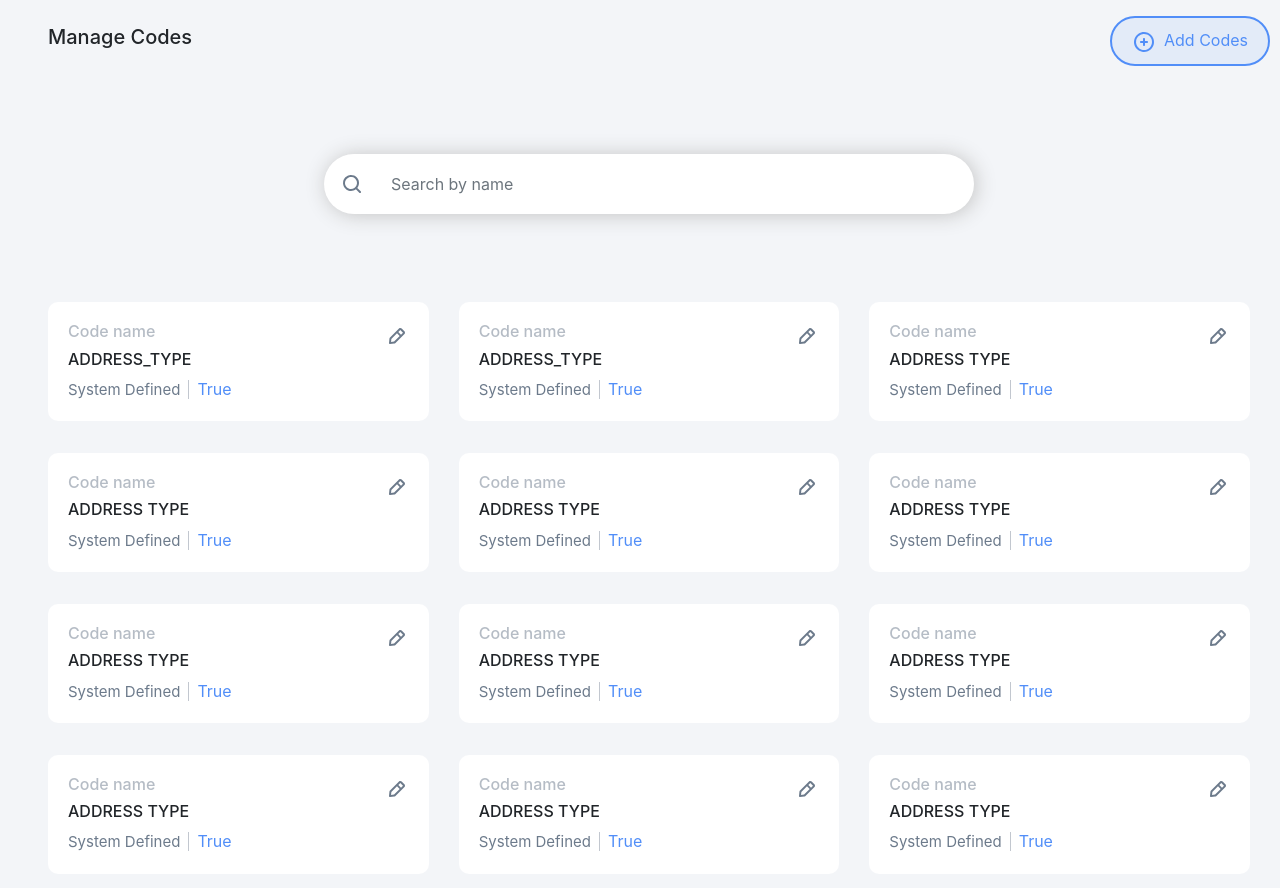
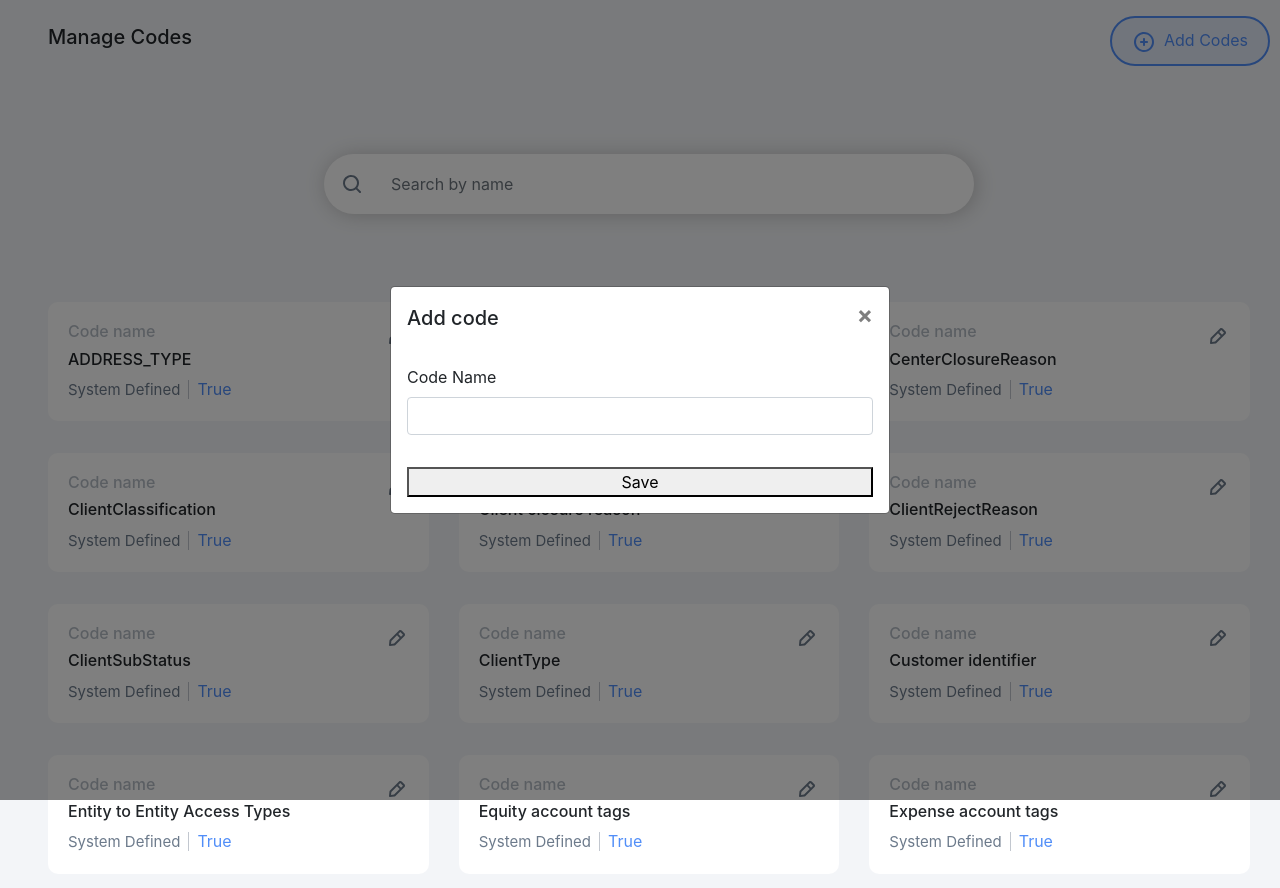
Before and after one commit to Kushagra-ag/finloan, a React (Create React App) app: page /managecodes in a window 1280 px wide. Both pictures are taken after a click on the element "Add Codes". Shown: the top 888 px of the page. Built offline with nearby package versions, Linux system fonts and the light colour scheme.

Commit message:
Page 2 popup

```diff
--- a/src/pages/manageCodes/index.js
+++ b/src/pages/manageCodes/index.js
@@ -9,7 +9,7 @@ export default function ManageCodes() {
     <div id="managecodes" className="pl-5 mb-5">
       <div className="py-3 d-flex align-items-center">
         <h5 className="flex-grow-1">Manage Codes</h5>
-        <div className="blue-btn">
+        <div className="blue-btn" data-toggle="modal" data-target="#addCodeModal">
           <img src={Plus} className="mr-2" alt="" />
           Add Codes
         </div>
@@ -18,7 +18,7 @@ export default function ManageCodes() {
       <div className="row my-5 w-100">
         <div className="col-12 d-flex justify-content-center search-box">
 
-          <form className="align-items-center py-4 flex-grow-1 w-100">
+          <form className="align-items-center py-sm-4 flex-grow-1 w-100">
             <div className="input-group bg-transparent">
               <div className="input-group-prepend bg-transparent">
                 <span className="searchIcon input-group-text bg-white pl-3">
@@ -38,7 +38,7 @@ export default function ManageCodes() {
               <h6 className="code-name">
                 Code name
               </h6>
-              <h6 className="text-uppercase">Address_type</h6>
+              <h6>ADDRESS_TYPE</h6>
               <span className="system-text pr-2">System Defined</span>
               <span className="text-blue pl-2">True</span>
             </div>
@@ -53,7 +53,7 @@ export default function ManageCodes() {
               <h6 className="code-name">
                 Code name
               </h6>
-              <h6 className="text-uppercase">Address_type</h6>
+              <h6>Asset account tags</h6>
               <span className="system-text pr-2">System Defined</span>
               <span className="text-blue pl-2">True</span>
             </div>
@@ -68,7 +68,7 @@ export default function ManageCodes() {
               <h6 className="code-name">
                 Code name
               </h6>
-              <h6 className="text-uppercase">Address type</h6>
+              <h6>CenterClosureReason</h6>
               <span className="system-text pr-2">System Defined</span>
               <span className="text-blue pl-2">True</span>
             </div>
@@ -84,7 +84,7 @@ export default function ManageCodes() {
               <h6 className="code-name">
                 Code name
               </h6>
-              <h6 className="text-uppercase">Address type</h6>
+              <h6>ClientClassification</h6>
               <span className="system-text pr-2">System Defined</span>
               <span className="text-blue pl-2">True</span>
             </div>
@@ -100,7 +100,7 @@ export default function ManageCodes() {
               <h6 className="code-name">
                 Code name
               </h6>
-              <h6 className="text-uppercase">Address type</h6>
+              <h6>Client closure reason</h6>
               <span className="system-text pr-2">System Defined</span>
               <span className="text-blue pl-2">True</span>
             </div>
@@ -116,7 +116,7 @@ export default function ManageCodes() {
               <h6 className="code-name">
                 Code name
               </h6>
-              <h6 className="text-uppercase">Address type</h6>
+              <h6>ClientRejectReason</h6>
               <span className="system-text pr-2">System Defined</span>
               <span className="text-blue pl-2">True</span>
             </div>
@@ -132,7 +132,7 @@ export default function ManageCodes() {
               <h6 className="code-name">
                 Code name
               </h6>
-              <h6 className="text-uppercase">Address type</h6>
+              <h6>ClientSubStatus</h6>
               <span className="system-text pr-2">System Defined</span>
               <span className="text-blue pl-2">True</span>
             </div>
@@ -148,7 +148,7 @@ export default function ManageCodes() {
               <h6 className="code-name">
                 Code name
               </h6>
-              <h6 className="text-uppercase">Address type</h6>
+              <h6>ClientType</h6>
               <span className="system-text pr-2">System Defined</span>
               <span className="text-blue pl-2">True</span>
             </div>
@@ -164,7 +164,7 @@ export default function ManageCodes() {
               <h6 className="code-name">
                 Code name
               </h6>
-              <h6 className="text-uppercase">Address type</h6>
+              <h6>Customer identifier</h6>
               <span className="system-text pr-2">System Defined</span>
               <span className="text-blue pl-2">True</span>
             </div>
@@ -180,7 +180,7 @@ export default function ManageCodes() {
               <h6 className="code-name">
                 Code name
               </h6>
-              <h6 className="text-uppercase">Address type</h6>
+              <h6>Entity to Entity Access Types</h6>
               <span className="system-text pr-2">System Defined</span>
               <span className="text-blue pl-2">True</span>
             </div>
@@ -196,7 +196,7 @@ export default function ManageCodes() {
               <h6 className="code-name">
                 Code name
               </h6>
-              <h6 className="text-uppercase">Address type</h6>
+              <h6>Equity account tags</h6>
               <span className="system-text pr-2">System Defined</span>
               <span className="text-blue pl-2">True</span>
             </div>
@@ -212,7 +212,7 @@ export default function ManageCodes() {
               <h6 className="code-name">
                 Code name
               </h6>
-              <h6 className="text-uppercase">Address type</h6>
+              <h6>Expense account tags</h6>
               <span className="system-text pr-2">System Defined</span>
               <span className="text-blue pl-2">True</span>
             </div>
@@ -223,6 +223,26 @@ export default function ManageCodes() {
           </div>
         </div>
       </div>
+      {/*<!-- Modal -->*/}
+      <div className="modal fade" id="addCodeModal" tabIndex="-1" role="dialog" aria-labelledby="addCode" aria-hidden="true">
+        <div className="modal-dialog modal-dialog-centered" role="document">
+          <div className="modal-content">
+            <div className="modal-header border-bottom-0">
+              <h5 className="modal-title" id="addCodeModal">Add code</h5>
+              <button type="button" className="close" data-dismiss="modal" aria-label="Close">
+                <span aria-hidden="true">&times;</span>
+              </button>
+            </div>
+            <div className="modal-body">
+              <label className="form-label" for="addCode">Code Name</label>
+              <input type="text" id="addCode" className="form-control" />
+            </div>
+            <div className="modal-footer border-top-0">
+              <button type="button" className="green-btn w-100" data-dismiss="modal">Save</button>
+            </div>
+          </div>
+        </div>
+      </div>
     </div>
 
 
```
